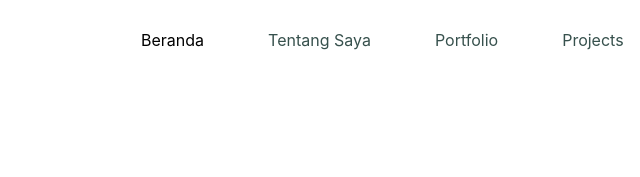
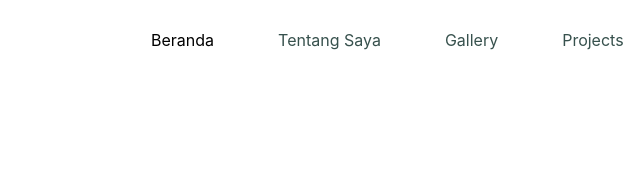
Before and after one commit to farhanrizqi/portfolio, a website: page index.html in a window 1280 px wide. Shown: the top 177 px of the page, 469-1109 px from the left. Drawn offline with Linux system fonts and the light colour scheme.

Commit message:
fixing navbar

```diff
--- a/index.html
+++ b/index.html
@@ -116,7 +116,7 @@
                   <a
                     href="#galeri"
                     class="text-base text-midnight py-2 mx-8 flex group-hover:text-knit"
-                    >Portfolio</a
+                    >Gallery</a
                   >
                 </li>
                 <li class="group">
```
